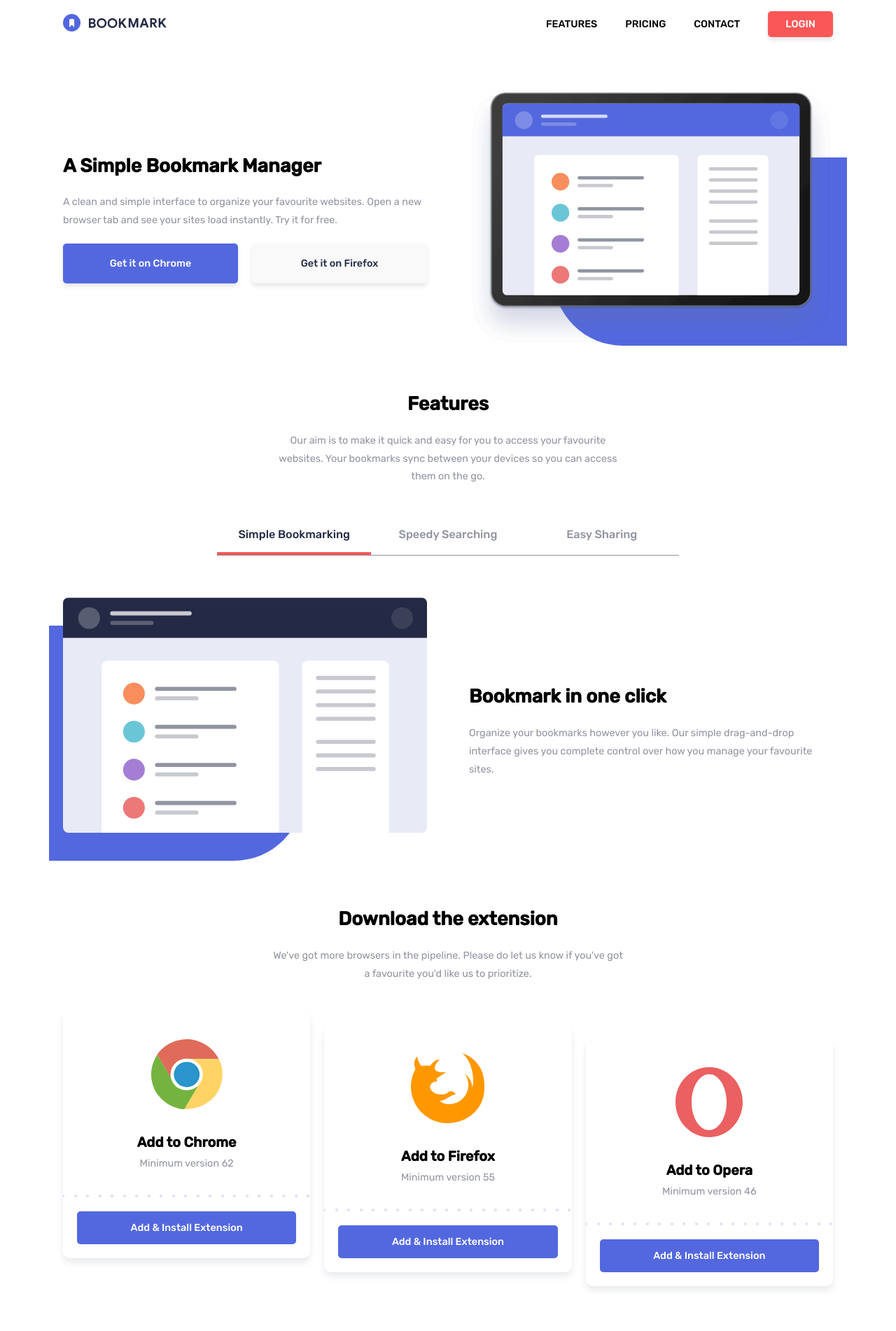
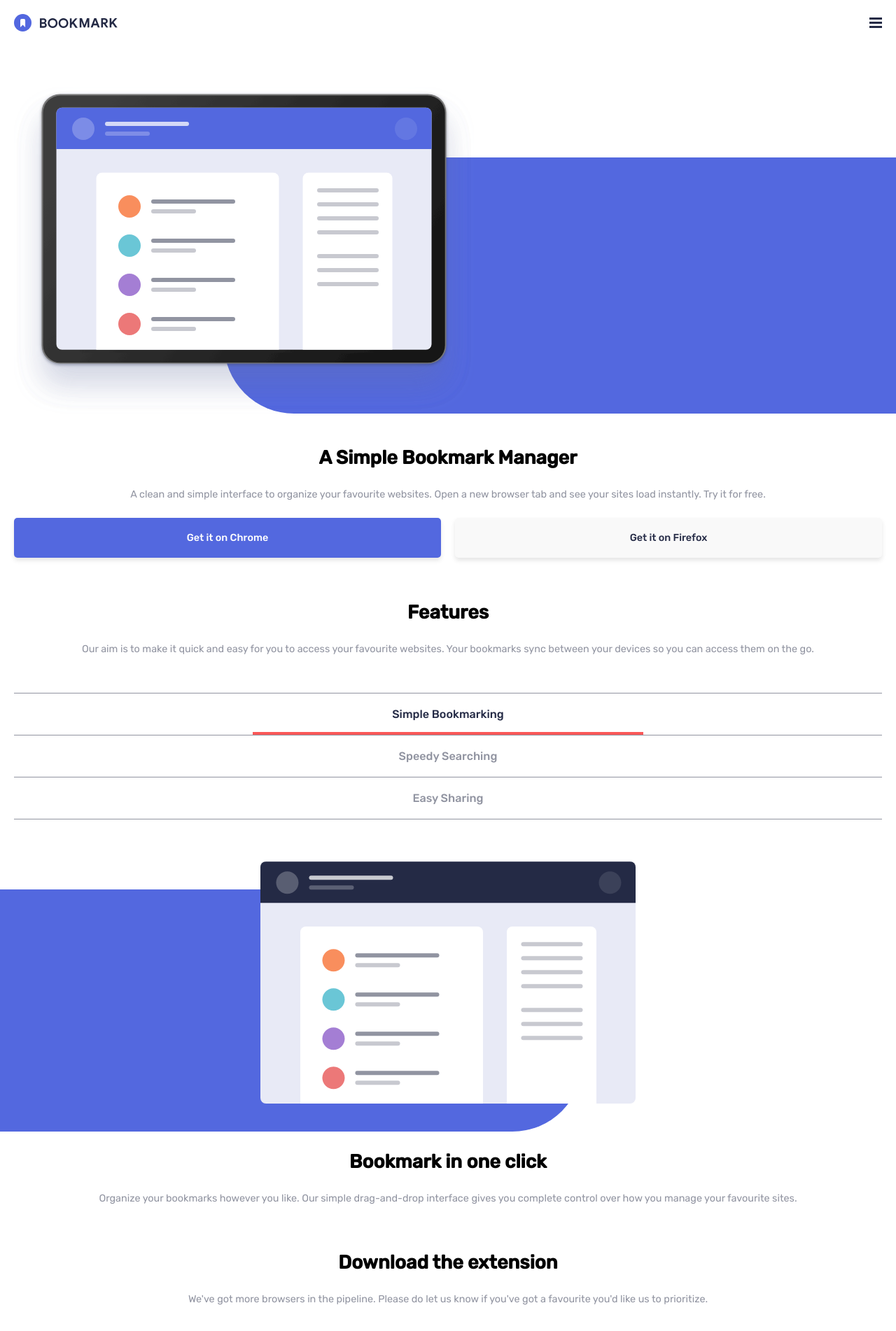
Before and after one commit to RapRy/bookmarkLandingPage, a React (Create React App) app: page / in a window 1280 px wide. Shown: the top 1902 px of the page at 70% size. Built offline with nearby package versions, Linux system fonts and the light colour scheme.

Commit message:
minor update

```diff
--- a/src/components/DLextension/Card.js
+++ b/src/components/DLextension/Card.js
@@ -13,25 +13,6 @@ const Card = ({ version, name, logo }) => {
         margin-bottom:20px;
 
         &:last-child{margin-bottom:0;}
-
-        @media (min-width:800px){
-            margin-bottom:0;
-
-            &:nth-child(1){
-                grid-row:1 / 2;
-            }
-
-            &:nth-child(2){
-                margin-top:20px;
-                grid-row:1 / 3;
-            }
-
-            &:nth-child(3){
-                margin-top:40px;
-                grid-row:1 / 4;
-            }
-
-        }
 
         .browserDetails{
             padding:0 0 40px;
--- a/src/components/DLextension/DLextension.js
+++ b/src/components/DLextension/DLextension.js
@@ -32,10 +32,6 @@ const DLextension = () => {
         padding:0 20px;
         text-align:center;
 
-        @media (min-width:800px){
-            margin:100px 0 0;
-        }
-
         h1{
             font-weight:600;
             font-size:1.5rem;
@@ -48,11 +44,6 @@ const DLextension = () => {
             color:hsl(229, 8%, 60%);
             line-height:1.8;
             margin-bottom:20px;
-
-            @media (min-width:500px){
-                width:500px;
-                margin:0 auto 20px;
-            }
         }
     `
 
@@ -62,13 +53,6 @@ const DLextension = () => {
         display:grid;
         grid-template-columns:1fr;
         grid-gap:10px;
-
-        @media (min-width:800px){
-            grid-template-columns:repeat(3, 1fr);
-            grid-template-rows:1fr 20px 20px;
-            grid-column-gap:20px;
-            grid-row-gap:0;
-        }
     `
 
     return (
--- a/src/components/Features/Features.js
+++ b/src/components/Features/Features.js
@@ -50,41 +50,17 @@ const Features = () => {
             color:hsl(229, 8%, 60%);
             line-height:1.8;
             margin-bottom:20px;
-
-            @media (min-width:500px){
-                width:500px;
-                margin:0 auto 20px;
-            }
         }
     `
 
     const FeaturesTabMenu = styled.div`
         padding:30px 20px 0;
 
-        @media (min-width:500px){
-            width:500px;
-            margin:40px auto 0;
-        }
-
-        @media (min-width:800px){
-            width:700px;
-            text-align:center;
-            padding:0px 20px 0;
-        }
-
         .tabLink{
             padding:20px 0;
             border-top:1px solid hsl(229, 8%, 60%);
             position:relative;
             cursor:pointer;
-
-            @media (min-width:800px){
-                display:inline-block;
-                border-top:none;
-                border-bottom:1px solid hsl(229, 8%, 60%);
-                padding:20px 30px;
-                width:33.3%;
-            }
 
             p{
                 text-align:center;
@@ -105,10 +81,6 @@ const Features = () => {
                     left:50%;
                     transform:translateX(-50%);
                     z-index:2;
-
-                    @media (min-width:800px){
-                        width:100%;
-                    }
                 }
 
                 p{
--- a/src/components/Features/Tab.js
+++ b/src/components/Features/Tab.js
@@ -1,4 +1,4 @@
-import React, { useState, useEffect, useRef } from 'react'
+import React, { useState } from 'react'
 
 import styled from 'styled-components'
 
@@ -6,17 +6,8 @@ const Tab = ({ tabImage, tabDesc, tabHead, tabTitle }) => {
 
     const [imgHeight, setImgHeight] = useState(0)
 
-    const TabCont = styled.div`
+    const TabImageCont = styled.div`
         margin-top:60px;
-
-        @media (min-width:800px){
-            display:grid;
-            grid-template-columns:repeat(2, 1fr);
-            grid-gap:20px;
-            align-items:center;
-        }
-
-        .tabImageCont{
         padding:0 20px;
         position:relative;
 
@@ -25,10 +16,6 @@ const Tab = ({ tabImage, tabDesc, tabHead, tabTitle }) => {
             left:50%;
             transform:translateX(-50%);
             top:0;
-
-                @media (min-width:800px){
-
-                }
         }
 
         .tabImageBg{
@@ -41,16 +28,12 @@ const Tab = ({ tabImage, tabDesc, tabHead, tabTitle }) => {
             z-index:-1;
             border-radius:0 100px 100px 0;
         }
-        }
+    `
 
-        .tabPhraseCont{
+    const TabPhraseCont = styled.div`
         margin:60px 0 0;
         padding:0 20px;
         text-align:center;
-
-            @media (min-width:800px){
-                text-align:left;
-            }
 
         h1{
             font-weight:600;
@@ -65,28 +48,21 @@ const Tab = ({ tabImage, tabDesc, tabHead, tabTitle }) => {
             line-height:1.8;
             margin-bottom:20px;
         }
-        }
     `
 
     const handleImageLoad = (e) => {setImgHeight(e.target.clientHeight)}
 
-    const ref=useRef(null);
-
-    useEffect(() => {
-        window.addEventListener('resize', () =>  setImgHeight(ref.current.clientHeight))
-    }, [])
-
     return (
-        <TabCont imgHeight={imgHeight}>
-            <div className="tabImageCont">
-                <img src={tabImage} alt={tabTitle} onLoad={handleImageLoad} ref={ref}/>
+        <div>
+            <TabImageCont imgHeight={imgHeight}>
+                <img src={tabImage} alt={tabTitle} onLoad={handleImageLoad}/>
                 <div className="tabImageBg"></div>
-            </div>
-            <div className="tabPhraseCont">
+            </TabImageCont>
+            <TabPhraseCont>
                 <h1>{tabHead}</h1>
                 <p>{tabDesc}</p>
+            </TabPhraseCont>
         </div>
-        </TabCont>
     )
 }
 
--- a/src/components/Footer/Sitemap.js
+++ b/src/components/Footer/Sitemap.js
@@ -12,29 +12,12 @@ const Sitemap = () => {
         background:hsl(229, 31%, 21%);
         text-align:center;
 
-        @media (min-width:800px){
-            display:grid;
-            grid-template-columns:auto 1fr auto;
-            grid-gap:30px;
-            align-items:center;
-            text-align:left;
-            padding:20px;
-        }
-
         .logoCont{
             margin-bottom:30px;
-
-            @media (min-width:800px){
-                margin-bottom:0;
-            }
         }
 
         .navCont{
             margin-bottom:30px;
-
-            @media (min-width:800px){
-                margin-bottom:0;
-            }
 
             .sitemapMenu{
                 display:block;
@@ -43,12 +26,6 @@ const Sitemap = () => {
                 color:#fff;
                 font-weight:400;
                 font-size:.9rem;
-
-                @media (min-width:800px){
-                    display:inline-block;
-                    padding-right:15px;
-
-                }
             }
         }
 
--- a/src/components/HeaderNav/HeaderNav.js
+++ b/src/components/HeaderNav/HeaderNav.js
@@ -1,15 +1,11 @@
-import React, { useState, useEffect } from 'react'
+import React from 'react'
 
 import styled from 'styled-components'
 
 import logoBookmark from '../../images/logo-bookmark.svg'
 import iconHamburger from '../../images/icon-hamburger.svg'
 
-import NavList from './NavList';
-
 const HeaderNav = ({toggleNavigation}) => {
-
-    const [ menu, setMenu ] = useState(false)
 
     const HeaderNavCont = styled.div`
         min-width:375px;
@@ -28,26 +24,10 @@ const HeaderNav = ({toggleNavigation}) => {
         toggleNavigation(true)
     }
 
-    useEffect(() => {
-        const bodyWidth = document.body.clientWidth;
-
-        if(bodyWidth > 750) setMenu(true)
-
-        window.addEventListener('resize', () => {
-            if(bodyWidth > 750){
-                setMenu(true)
-            }else{
-                setMenu(false)
-            }
-        })
-    })
-
     return (
         <HeaderNavCont>
             <img src={logoBookmark} alt="logo" className="bookmarkLogo" />
-            {
-                menu === false ? <img src={iconHamburger} alt="menu" className="headerNavigation" onClick={toggleEvent} /> : <NavList />
-            }
+            <img src={iconHamburger} alt="menu" className="headerNavigation" onClick={toggleEvent} />
         </HeaderNavCont>
     )
 }
--- a/src/components/Hero/Hero.js
+++ b/src/components/Hero/Hero.js
@@ -11,21 +11,8 @@ const Hero = () => {
 
     const HeroImageCont = styled.div`
         margin-top:60px;
-
-        @media (min-width:800px){
-            display:grid;
-            grid-template-columns:repeat(2, 1fr);
-            grid-gap:20px;
-            align-items:center;
-        }
-
-        .heroImageCont{
         padding:0 20px;
         position:relative;
-
-            @media (min-width:800px){
-                grid-column:2 / 3;
-            }
 
         .heroImageBg{
             height:${props => props.imgHeight > 300 ? (props.imgHeight - 100)+"px" : (props.imgHeight - 60)+"px"};
@@ -37,19 +24,12 @@ const Hero = () => {
             z-index:-1;
             border-radius:100px 0 0 100px;
         }
-        }
+    `
 
-        .heroPhraseCont{
+    const HeroPhraseCont = styled.div`
         margin:40px 0 0;
         padding:0 20px;
         text-align:center;
-
-            @media (min-width:800px){
-                grid-column:1 / 2;
-                grid-row:1 / 2;
-                margin:0;
-                text-align:left;
-            }
 
         h1{
             font-weight:600;
@@ -88,7 +68,6 @@ const Hero = () => {
                 }
             }
         }
-        }
     `
 
     useEffect(() => {
@@ -100,20 +79,20 @@ const Hero = () => {
     }, [imgHeight])
 
     return (
+        <div>
             <HeroImageCont imgHeight={imgHeight}>
-            <div className="heroImageCont">
                 <img src={illustrationHero} alt="Illustraion Hero" ref={imgRef}/>
                 <div className="heroImageBg"></div>
-            </div>
-            <div className="heroPhraseCont">
+            </HeroImageCont>
+            <HeroPhraseCont>
                 <h1>A Simple Bookmark Manager</h1>
                 <p>A clean and simple interface to organize your favourite websites. Open a new browser tab and see your sites load instantly. Try it for free.</p>
                 <div className="HeroCtaCont">
                     <button className="getChrome">Get it on Chrome</button>
                     <button className="getFirefox">Get it on Firefox</button>
                 </div>
+            </HeroPhraseCont>
         </div>
-        </HeroImageCont>
     )
 }
 
--- a/src/globalStyles.js
+++ b/src/globalStyles.js
@@ -16,15 +16,6 @@ const GlobalStyle = createGlobalStyle`
     a{
         text-decoration:none;
     }
-
-    ul{
-        list-style:none;
-    }
-
-    body{
-        max-width:1140px;
-        margin:0 auto;
-    }
 `
 
 export default GlobalStyle
```
Also changed, not shown: 1 other file (tests, documents, lock files or other folders). Lines whose indentation alone changed are shown as unchanged.
